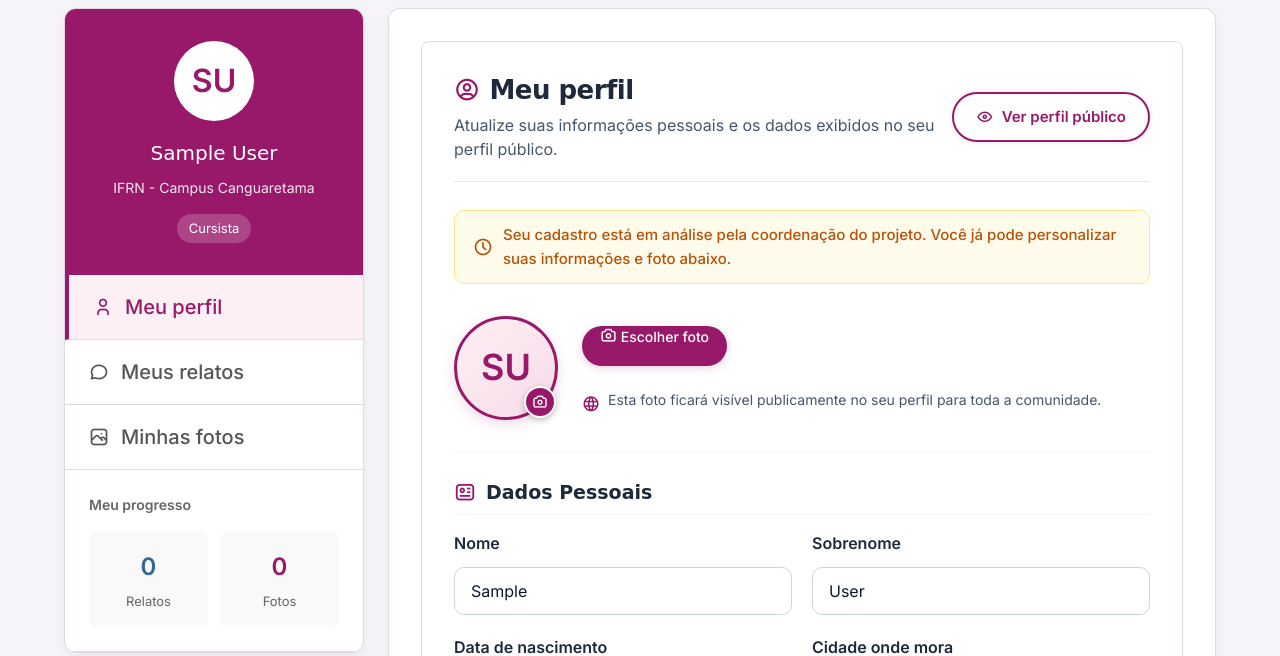
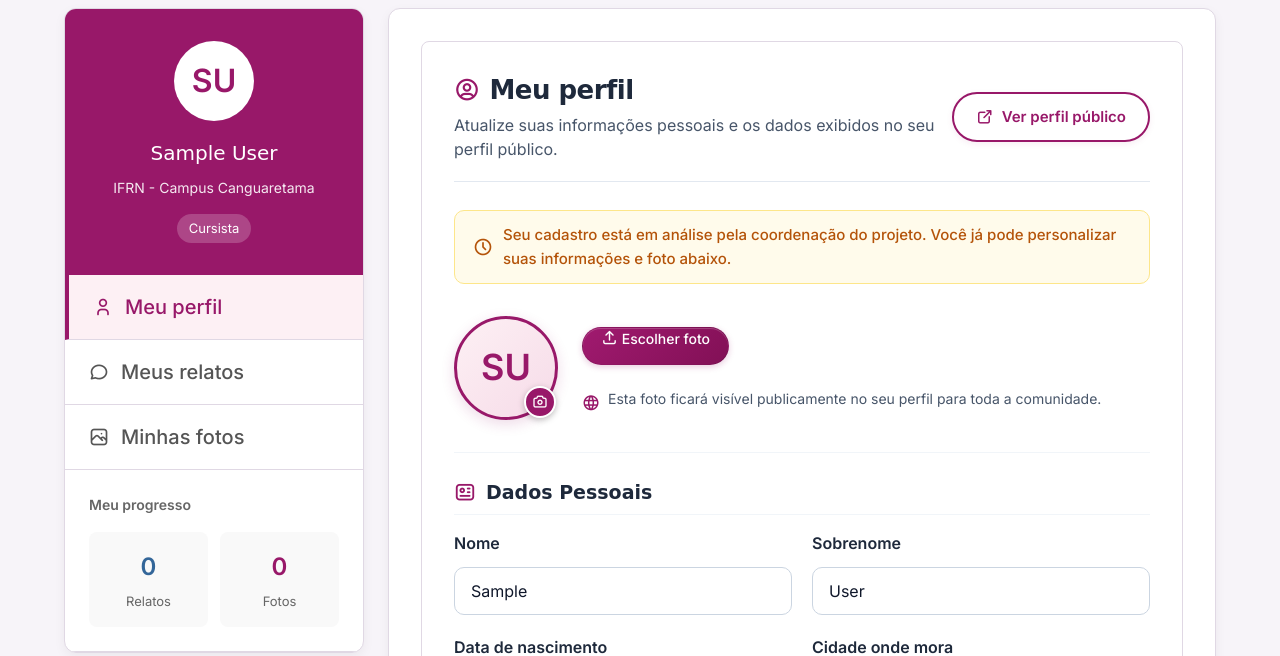
Before and after one commit to emilyamorim/projeto-ahd, a Django app: page /minha-area/perfil/ in a window 1280 px wide. Shown: the part 125-781 px from the top of the page. Run offline with Django 4.2, Linux system fonts and the light colour scheme; the visitor is signed in with stand-in values (Sample User, id 1); data comes from the database, SQL or seed files in the repository; data that the repository does not hold is empty; some web fonts are replaced.

Commit message:
fix(perfil): restaura icone ti-external-link e aprimora visual do botao escolher foto

```diff
--- a/templates/aluna/meu_perfil.html
+++ b/templates/aluna/meu_perfil.html
@@ -171,32 +171,36 @@
     flex-wrap: nowrap;
   }
 
-  /* BOTÃO ESCOLHER FOTO (COM ÍCONE BRANCO) */
+  /* BOTÃO ESCOLHER FOTO (ELEGANTE E MODERNO) */
   .btn-escolher-foto {
     display: inline-flex;
     align-items: center;
     justify-content: center;
     gap: 8px;
-    height: 40px;
+    height: 38px;
     padding: 0 18px;
-    background: var(--rosa, #981869);
+    background: linear-gradient(135deg, #a01a6f 0%, #821056 100%);
     color: #ffffff !important;
-    border: none;
+    border: 1px solid rgba(0, 0, 0, 0.08);
     border-radius: 50px;
     font-size: 14px;
     font-weight: 600;
     cursor: pointer;
-    transition: all 0.2s ease;
-    box-shadow: 0 2px 8px rgba(152, 24, 105, 0.2);
+    transition: all 0.2s cubic-bezier(0.4, 0, 0.2, 1);
+    box-shadow: 0 2px 6px rgba(152, 24, 105, 0.22), inset 0 1px 0 rgba(255, 255, 255, 0.18);
     box-sizing: border-box;
     white-space: nowrap;
     margin: 0;
     flex-shrink: 0;
   }
   .btn-escolher-foto:hover {
-    background: #7e1357;
+    background: linear-gradient(135deg, #b3217d 0%, #911562 100%);
     transform: translateY(-1px);
-    box-shadow: 0 4px 12px rgba(152, 24, 105, 0.3);
+    box-shadow: 0 4px 12px rgba(152, 24, 105, 0.32);
+  }
+  .btn-escolher-foto:active {
+    transform: translateY(0);
+    box-shadow: 0 1px 3px rgba(152, 24, 105, 0.2);
   }
   .btn-escolher-foto i {
     color: #ffffff !important;
@@ -204,22 +208,23 @@
     line-height: 1;
   }
 
-  /* BOTÃO REMOVER FOTO HARMONIOSO (LADO A LADO) */
+  /* BOTÃO REMOVER FOTO (HARMONIOSO E COESO) */
   .btn-remover-foto {
     display: inline-flex;
     align-items: center;
     justify-content: center;
     gap: 6px;
-    height: 40px;
+    height: 38px;
     padding: 0 16px;
-    background: #f8fafc;
+    background: #ffffff;
     color: #475569;
     border: 1.5px solid #cbd5e1;
     border-radius: 50px;
     font-size: 14px;
     font-weight: 600;
     cursor: pointer;
-    transition: all 0.2s ease;
+    transition: all 0.2s cubic-bezier(0.4, 0, 0.2, 1);
+    box-shadow: 0 1px 2px rgba(0, 0, 0, 0.04);
     box-sizing: border-box;
     white-space: nowrap;
     margin: 0;
@@ -235,6 +240,8 @@
     background: #fef2f2;
     border-color: #fca5a5;
     color: #dc2626;
+    transform: translateY(-1px);
+    box-shadow: 0 2px 6px rgba(220, 38, 38, 0.12);
   }
   .btn-remover-foto:hover i {
     color: #dc2626;
@@ -504,7 +511,7 @@
       </p>
     </div>
     <a href="{% url 'perfil_aluna' request.user.pk %}" class="btn-ver-perfil" title="Ver perfil público">
-      <i class="ti ti-eye"></i>
+      <i class="ti ti-external-link"></i>
       <span>Ver perfil público</span>
     </a>
   </div>
@@ -539,7 +546,7 @@
       <div class="foto-info-clean">
         <div class="foto-botoes-row">
           <label for="foto_perfil" class="btn-escolher-foto" id="btn-escolher-foto">
-            <i class="ti ti-camera"></i> Escolher foto
+            <i class="ti ti-upload"></i> Escolher foto
           </label>
           {% if user.foto_perfil %}
             <button type="button" class="btn-remover-foto" id="btn-remover-foto">
```
